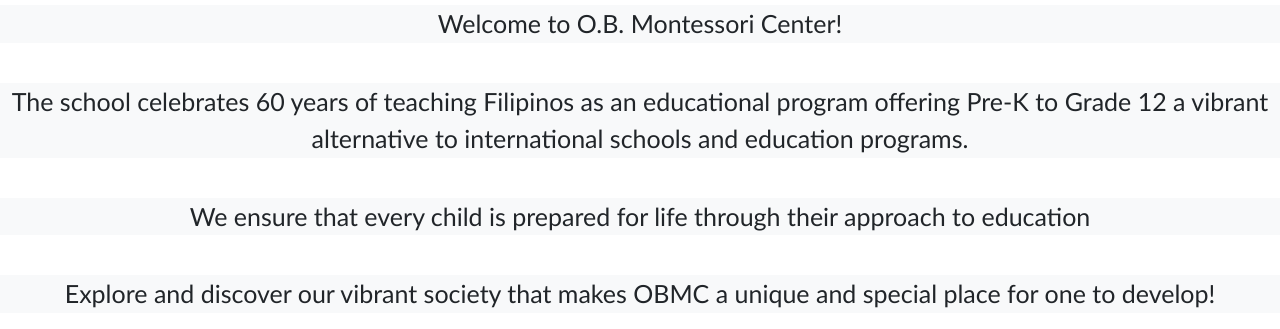
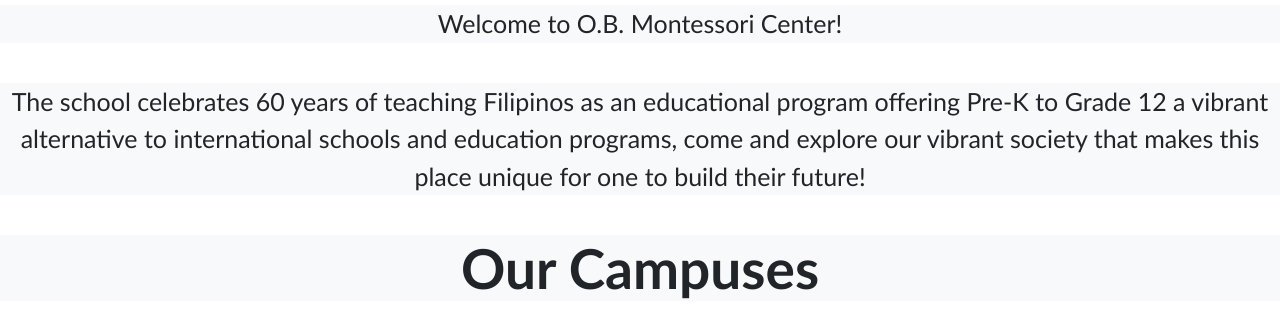
Before and after one commit to OBFVMadayag/Farview_ICT9Sapphire_Q2Project_Group-9, a plain HTML site: page index.html in a window 1280 px wide. Shown: the part 1121-1450 px from the top of the page. Drawn offline with nearby package versions, Linux system fonts and the light colour scheme.

Commit message:
Revise welcome message and add campus heading
Updated the welcome message to include an invitation to explore the unique society at O.B. Montessori Center.

```diff
--- a/index.html
+++ b/index.html
@@ -70,12 +70,13 @@
 <p class="text-dark bg-light" style="font-family: 'Gill Sans', 'Gill Sans MT', Calibri, 'Trebuchet MS', sans-serif; text-align: center; font-size: 25px;">Welcome to O.B. Montessori Center!</p>
 <br>
 <p class="text-dark bg-light" style="font-family: 'Gill Sans', 'Gill Sans MT', Calibri, 'Trebuchet MS', sans-serif; text-align: center; font-size: 25px;">The school celebrates 60 years of teaching Filipinos as an educational program
-  offering Pre-K to Grade 12 a vibrant alternative to international schools and education programs.
+  offering Pre-K to Grade 12 a vibrant alternative to international schools and education programs, come and explore our vibrant society that makes this place unique for one to build their future!
 </p>
+
 <br>
-<p class="text-dark bg-light" style="font-family: 'Gill Sans', 'Gill Sans MT', Calibri, 'Trebuchet MS', sans-serif; text-align: center; font-size: 25px;">We ensure that every child is prepared for life through their approach to education</p>
-<br>
-<p class="text-dark bg-light" style="font-family: 'Gill Sans', 'Gill Sans MT', Calibri, 'Trebuchet MS', sans-serif; text-align: center; font-size: 25px;">Explore and discover our vibrant society that makes OBMC a unique and special place for one to develop!</p>
+
+
+<h1 class="text-dark bg-light" style="font-family: 'Gill Sans', 'Gill Sans MT', Calibri, 'Trebuchet MS', sans-serif; font-weight: bolder; text-align: center; font-size: 55px;">Our Campuses</h1>
 
 
 </body>
```
